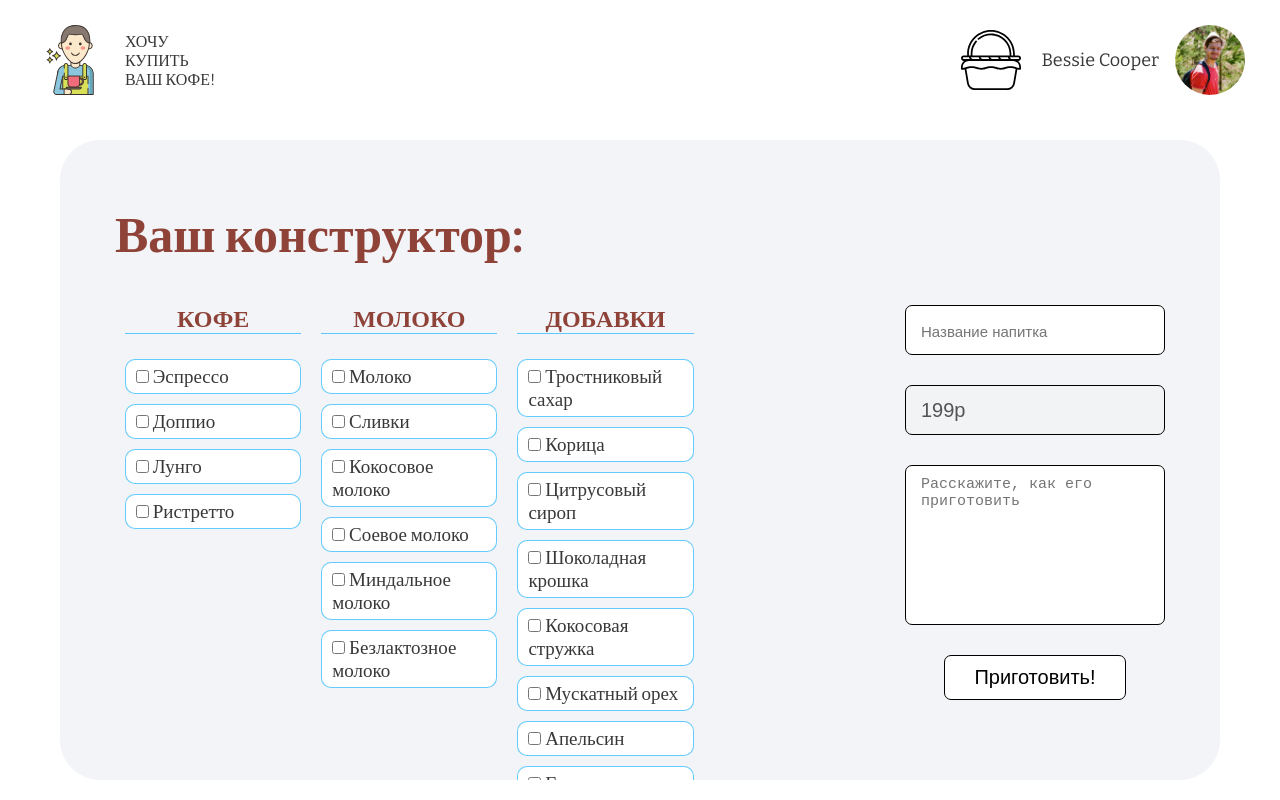
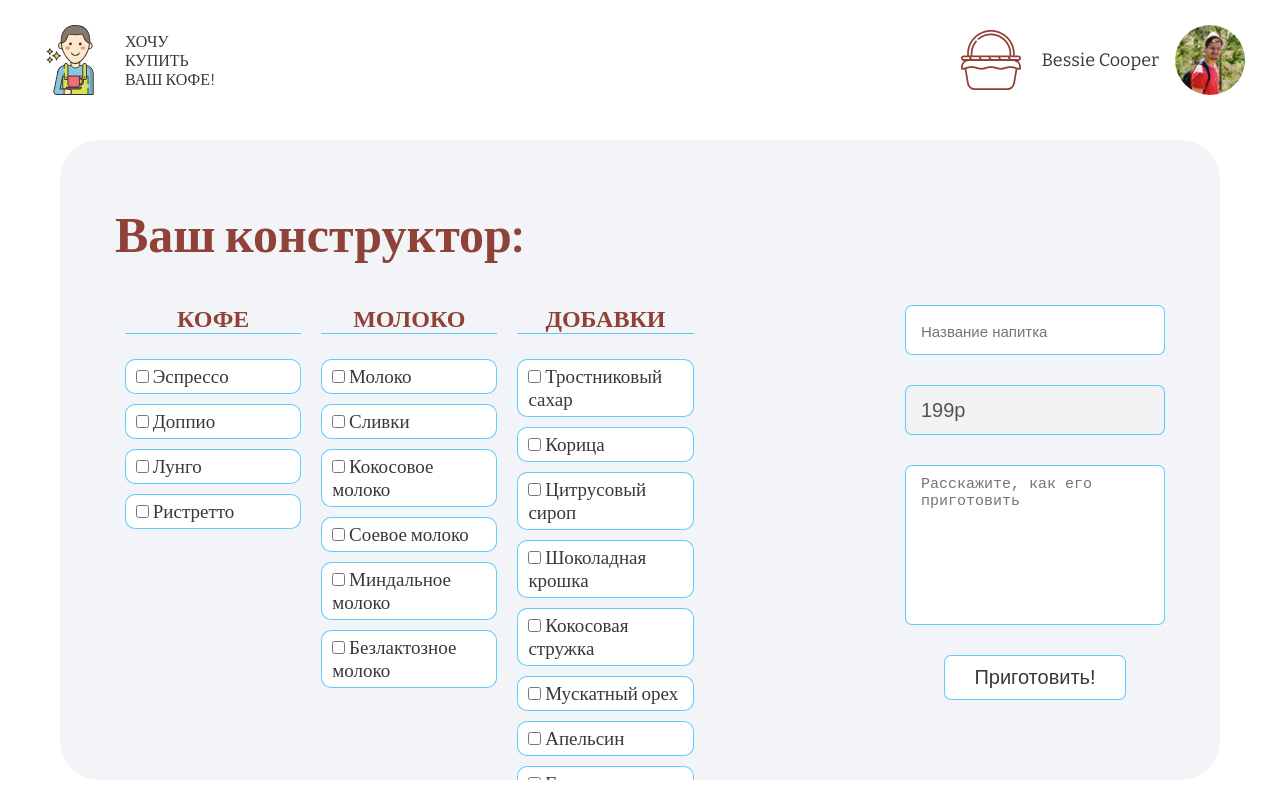
Before and after one commit to nakku-tricks/Create-Your-Best-Coffee, a Vue app: page /Create-Coffee in a window 1280 px wide. Built offline with nearby package versions, Linux system fonts and the light colour scheme; data requests are answered from the project's data file.

Commit message:
Поменял цвета на переменные

```diff
--- a/src/App.vue
+++ b/src/App.vue
@@ -28,6 +28,6 @@ export default {
 
   padding: 0 35px;
 
-  background: #ffffff;
+  background: $white;
 }
 </style>
--- a/src/components/CoffeeListItem.vue
+++ b/src/components/CoffeeListItem.vue
@@ -101,6 +101,8 @@ export default {
   &__arrow-logo {
     width: 55px;
     height: 55px;
+
+    fill: $color-title;
   }
 
   &__title {
--- a/src/components/TheHeader.vue
+++ b/src/components/TheHeader.vue
@@ -41,9 +41,9 @@
         <svg class="the-header__cart-icon">
           <use xlink:href="../assets/img/sprite.svg#icon-basket"></use>
         </svg>
-        <span class="the-header__cart-item-count" v-if="amountItemCart !== 0">{{
-          amountItemCart
-        }}</span>
+        <span class="the-header__cart-item-count" v-if="amountItemCart !== 0"
+          >{{ amountItemCart }}
+        </span>
       </router-link>
       <div class="the-header__login">
         <p class="the-header__login-name">Bessie Cooper</p>
@@ -132,12 +132,18 @@ export default {
     height: 60px;
 
     margin-right: 20px;
+
+    fill: $color-title;
   }
 
   &__cart-item-count {
     position: absolute;
     bottom: 4px;
     left: 25px;
+
+    color: $color-title;
+
+    font-weight: bold;
   }
 
   &__login {
--- a/src/views/ViewCreateCoffee.vue
+++ b/src/views/ViewCreateCoffee.vue
@@ -110,7 +110,7 @@ export default {
 
   &__specification-input {
     border-radius: 7px;
-    border: 1px solid black;
+    border: 1px solid $blue;
 
     font-size: 20px;
 
@@ -133,7 +133,7 @@ export default {
 
   &__specification-description {
     border-radius: 7px;
-    border: 1px solid black;
+    border: 1px solid $blue;
 
     margin-bottom: 30px;
     padding: 10px 15px;
@@ -157,10 +157,11 @@ export default {
     align-self: center;
 
     border-radius: 7px;
-    border: 1px solid black;
+    border: 1px solid $color-border;
 
     font-size: 20px;
 
+    color: $color-text;
     background-color: #ffffff;
   }
 }
```
